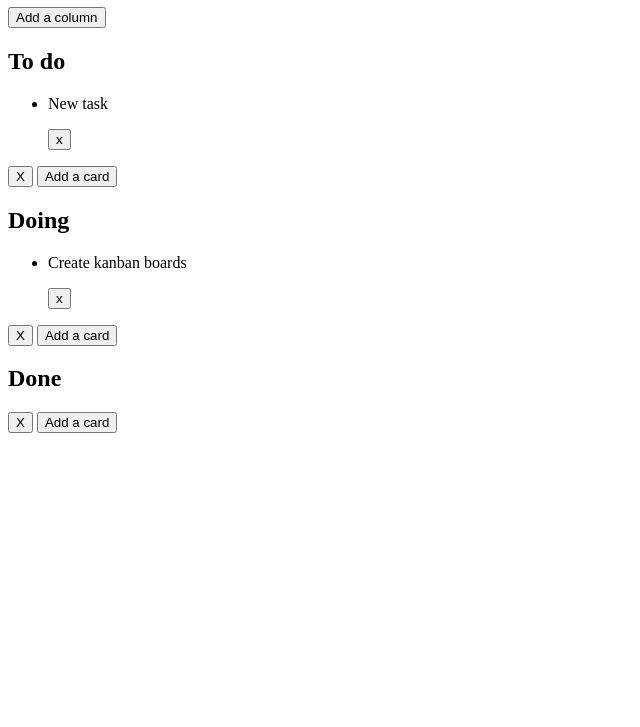
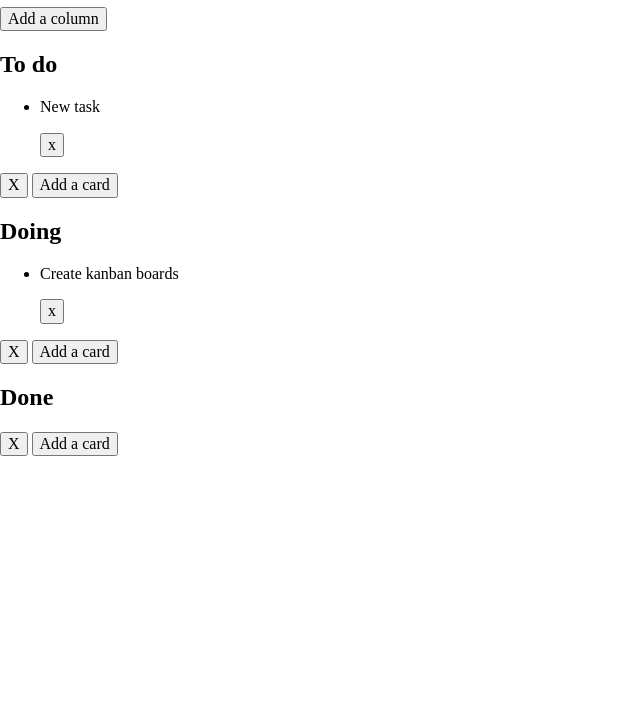
Before and after one commit to bartekbugala/kanban-board, a website: page index.html in a window 1280 px wide. Shown: the part 73-800 px from the top of the page, without its empty margins (0-640 px from the left). Drawn offline with nearby package versions, Linux system fonts and the light colour scheme.

Commit message:
init project

```diff
--- a/index.html
+++ b/index.html
@@ -1,9 +1,12 @@
 <!DOCTYPE html>
-<html>
+<html lang="en">
   <head>
-    <meta charset="utf-8" />
-    <title>Kanban board</title>
-    <link rel="stylesheet" href="style.css" />
+    <meta charset="UTF-8" />
+    <meta name="viewport" content="width=device-width, initial-scale=1.0" />
+    <meta http-equiv="X-UA-Compatible" content="ie=edge" />
+    <title>Page title</title>
+    <link rel="stylesheet" href="./vendor/normalize.css" />
+    <link rel="stylesheet" href="./css/style.css" />
   </head>
   <body>
     <div id="board" class="board">
@@ -27,6 +30,6 @@
     </script>
     <script src="https://cdnjs.cloudflare.com/ajax/libs/mustache.js/2.3.0/mustache.min.js"></script>
     <script src="https://cdnjs.cloudflare.com/ajax/libs/Sortable/1.6.0/Sortable.min.js"></script>
-    <script src="kanban.js"></script>
+    <script src="./js/script.js"></script>
   </body>
 </html>
--- /dev/null
+++ b/js/script.js
@@ -0,0 +1,114 @@
+document.addEventListener('DOMContentLoaded', function () {
+    // here we will put the code of our application
+
+    function randomString() {
+        let chars = '0123456789abcdefghiklmnopqrstuvwxyzABCDEFGHIJKLMNOPQRSTUVWXTZ';
+        let str = '';
+        for (let i = 0; i < 10; i++) {
+            str += chars[Math.floor(Math.random() * chars.length)];
+        }
+        return str;
+    }
+
+    function generateTemplate(name, data, basicElement) {
+        let template = document.getElementById(name).innerHTML;
+        let element = document.createElement(basicElement || 'div');
+
+        Mustache.parse(template);
+        element.innerHTML = Mustache.render(template, data);
+
+        return element;
+    }
+
+    function Column(name) {
+        let self = this;
+
+        this.id = randomString();
+        this.name = name;
+        this.element = generateTemplate('column-template', { name: this.name, id: this.id });
+
+        this.element.querySelector('.column').addEventListener('click', function (event) {
+            if (event.target.classList.contains('btn-delete')) {
+                self.removeColumn();
+            }
+
+            if (event.target.classList.contains('add-card')) {
+                self.addCard(new Card(prompt('Enter the name of the card')));
+            }
+        });
+    }
+
+    Column.prototype = {
+        addCard: function (card) {
+            this.element.querySelector('ul').appendChild(card.element);
+        },
+        removeColumn: function () {
+            this.element.parentNode.removeChild(this.element);
+        }
+    };
+
+    function Card(description) {
+        let self = this;
+
+        this.id = randomString();
+        this.description = description;
+        this.element = generateTemplate('card-template', { description: this.description }, 'li');
+
+        this.element.querySelector('.card').addEventListener('click', function (event) {
+            event.stopPropagation();
+
+            if (event.target.classList.contains('btn-delete')) {
+                self.removeCard();
+            }
+        });
+    }
+
+    Card.prototype = {
+        removeCard: function () {
+            this.element.parentNode.removeChild(this.element);
+        }
+    }
+
+    let board = {
+        name: 'Kanban Board',
+        addColumn: function (column) {
+            this.element.appendChild(column.element);
+            initSortable(column.id);
+        },
+        element: document.querySelector('#board .column-container')
+    };
+
+    function initSortable(id) {
+        var el = document.getElementById(id);
+        var sortable = Sortable.create(el, {
+            group: 'kanban',
+            sort: true
+        });
+    }
+
+    document.querySelector('#board .create-column').addEventListener('click', function () {
+        var name = prompt('Enter a column name');
+        var column = new Column(name);
+        board.addColumn(column);
+    });
+
+    // CREATING COLUMNS
+    let todoColumn = new Column('To do');
+    let doingColumn = new Column('Doing');
+    let doneColumn = new Column('Done');
+
+    // ADDING COLUMNS TO THE BOARD
+    board.addColumn(todoColumn);
+    board.addColumn(doingColumn);
+    board.addColumn(doneColumn);
+
+    // CREATING CARDS
+    let card1 = new Card('New task');
+    let card2 = new Card('Create kanban boards');
+
+    // ADDING CARDS TO COLUMNS
+    todoColumn.addCard(card1);
+    doingColumn.addCard(card2);
+
+
+});
```
Also changed, not shown: package.json (added, +54 -0 lines), README.md (added), css/style.css (added), sass/style.scss (added), 2 other files.
